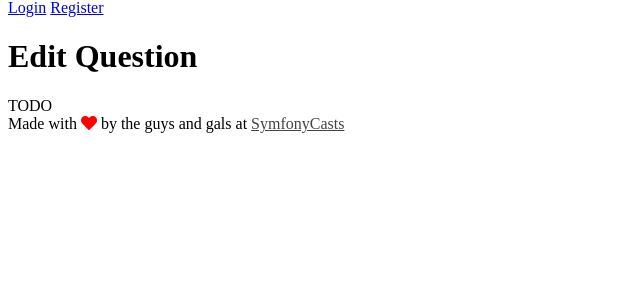
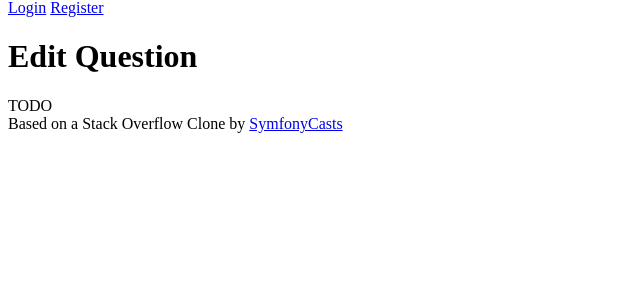
Before and after one commit to ikarolaborda/the-lady-of-absurdities, a Symfony app: template templates/question/edit.html.twig in a window 1280 px wide. Shown: the part 119-419 px from the top of the page, without its empty margins (0-640 px from the left). Run offline with Twig, Linux system fonts and the light colour scheme; the template is opened without the code that fills it, so the values that code supplies are empty; some libraries are stand-ins or nearby versions.

Commit message:
change footer text

```diff
--- a/templates/base.html.twig
+++ b/templates/base.html.twig
@@ -88,7 +88,7 @@
 
         {% block body %}{% endblock %}
         <footer class="mt-5 p-3 text-center">
-            Made with <i style="color: red;" class="fa fa-heart"></i> by the guys and gals at <a style="color: #444; text-decoration: underline;" href="https://symfonycasts.com">SymfonyCasts</a>
+            Based on a Stack Overflow Clone by <a href="https://symfonycasts.com">SymfonyCasts</a>
         </footer>
     </body>
 </html>
```
